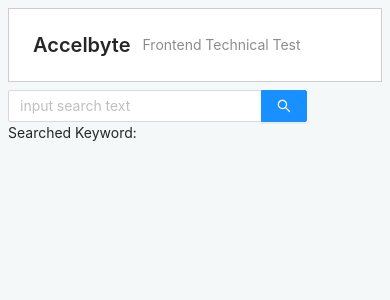
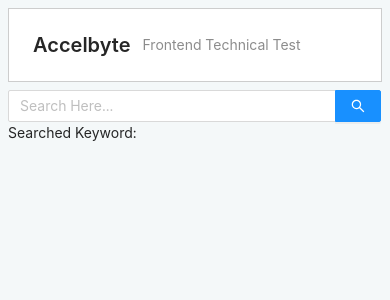
Before and after one commit to Harriet27/fe-accelbyte, a React (Create React App) app: page / in a window 390 px wide. Shown: the top 300 px of the page. Built offline with nearby package versions, Linux system fonts and the light colour scheme.

Commit message:
remove allowClear and responsive searchbox

```diff
--- a/src/pages/home/home.js
+++ b/src/pages/home/home.js
@@ -25,12 +25,11 @@
     <div className='home-root'>
       <Header />
       <Search
-        placeholder="input search text"
-        allowClear
+        placeholder="Search Here..."
         onChange={debounceOnChange}
         onSearch={onSearch}
         enterButton
-        style={{ width: 300 }}
+        style={{ width: window.innerWidth < 500 ? null : 350 }}
       />
       <div>
         Searched Keyword: {searchVal}
```
